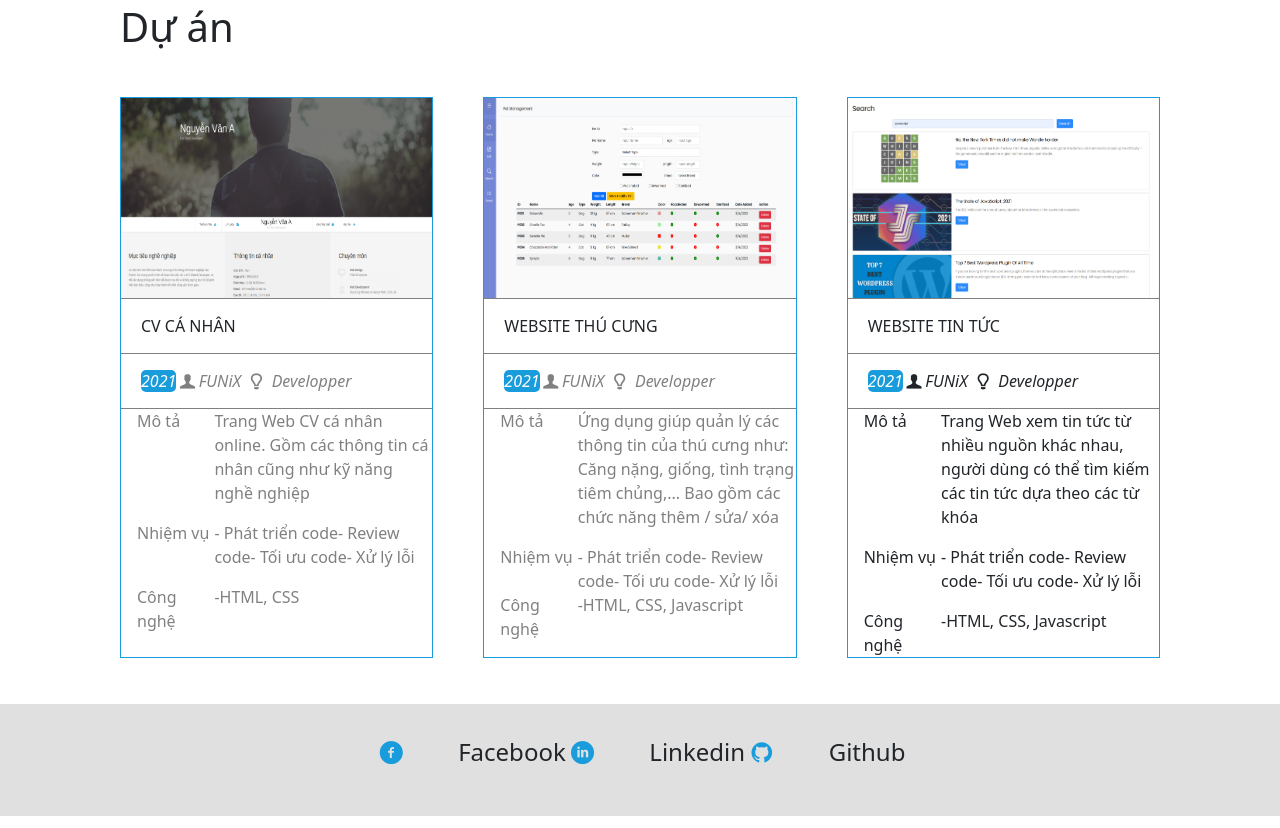
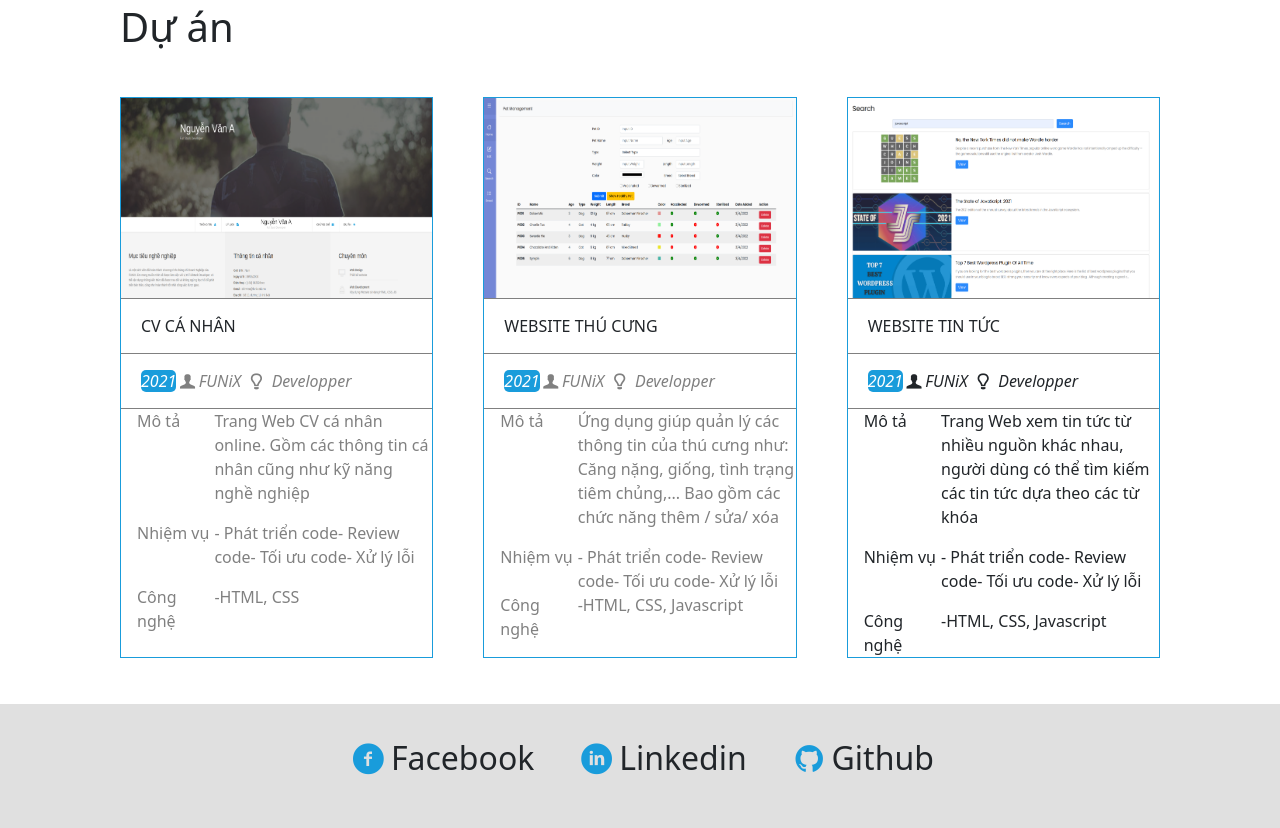
Before and after one commit to TruongTNFx/MyCV, a plain HTML site: page index.html in a window 1280 px wide. Shown: the part 2257-3085 px from the top of the page. Drawn offline with nearby package versions, Linux system fonts and the light colour scheme.

Commit message:
Update laptop.css

```diff
--- a/css/laptop.css
+++ b/css/laptop.css
@@ -272,8 +272,9 @@
     background-color: rgb(224, 224, 224);
     padding: 30px;
   }
-  #foote i {
-    padding-right: 50px;
+  #foote div {
+    padding: 0px 20px;
+    font-size: xx-large;
   }
   /* Thay đổi màu sắc cho icon */
   i.icon-github-circled::before,
```
